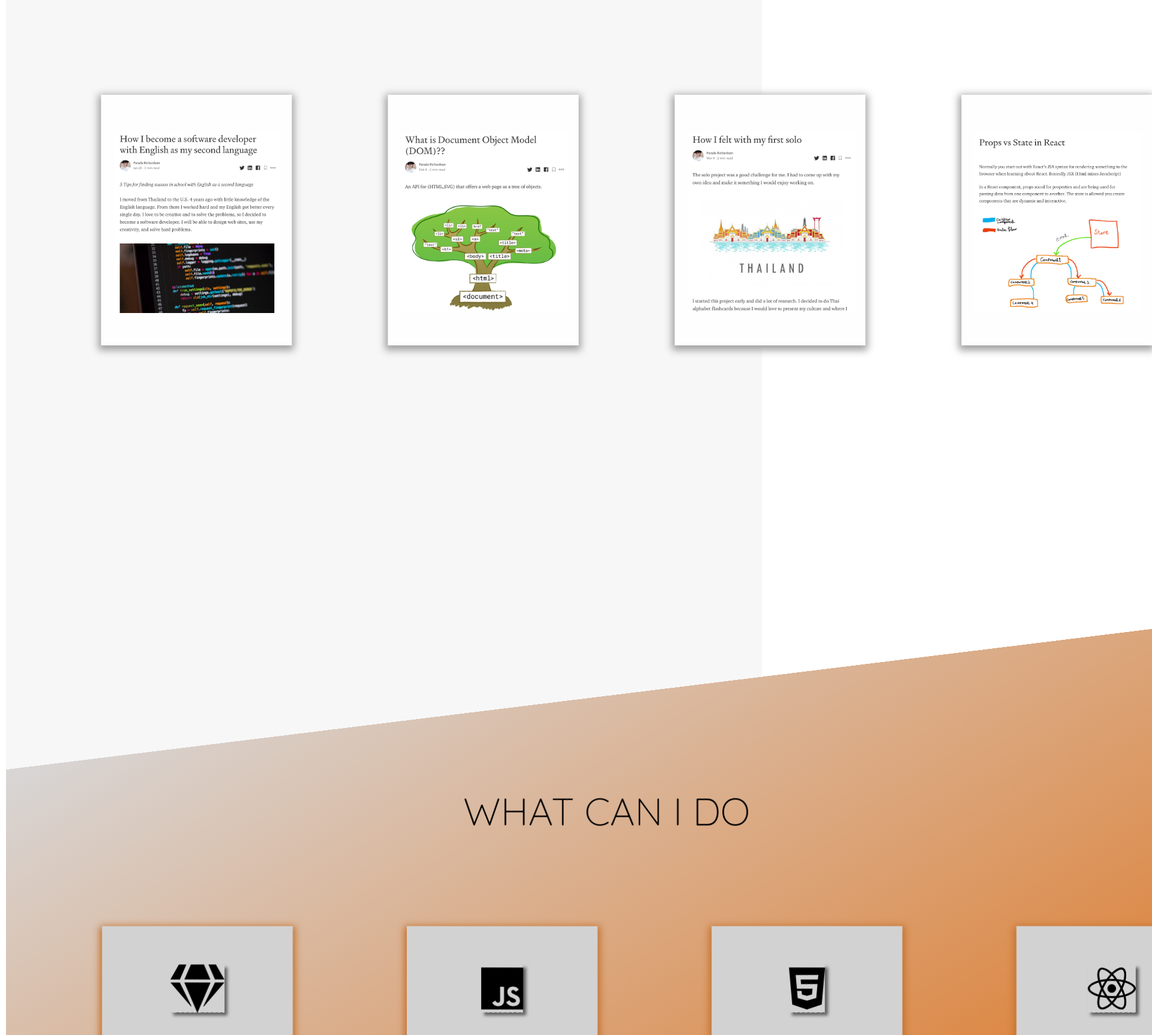
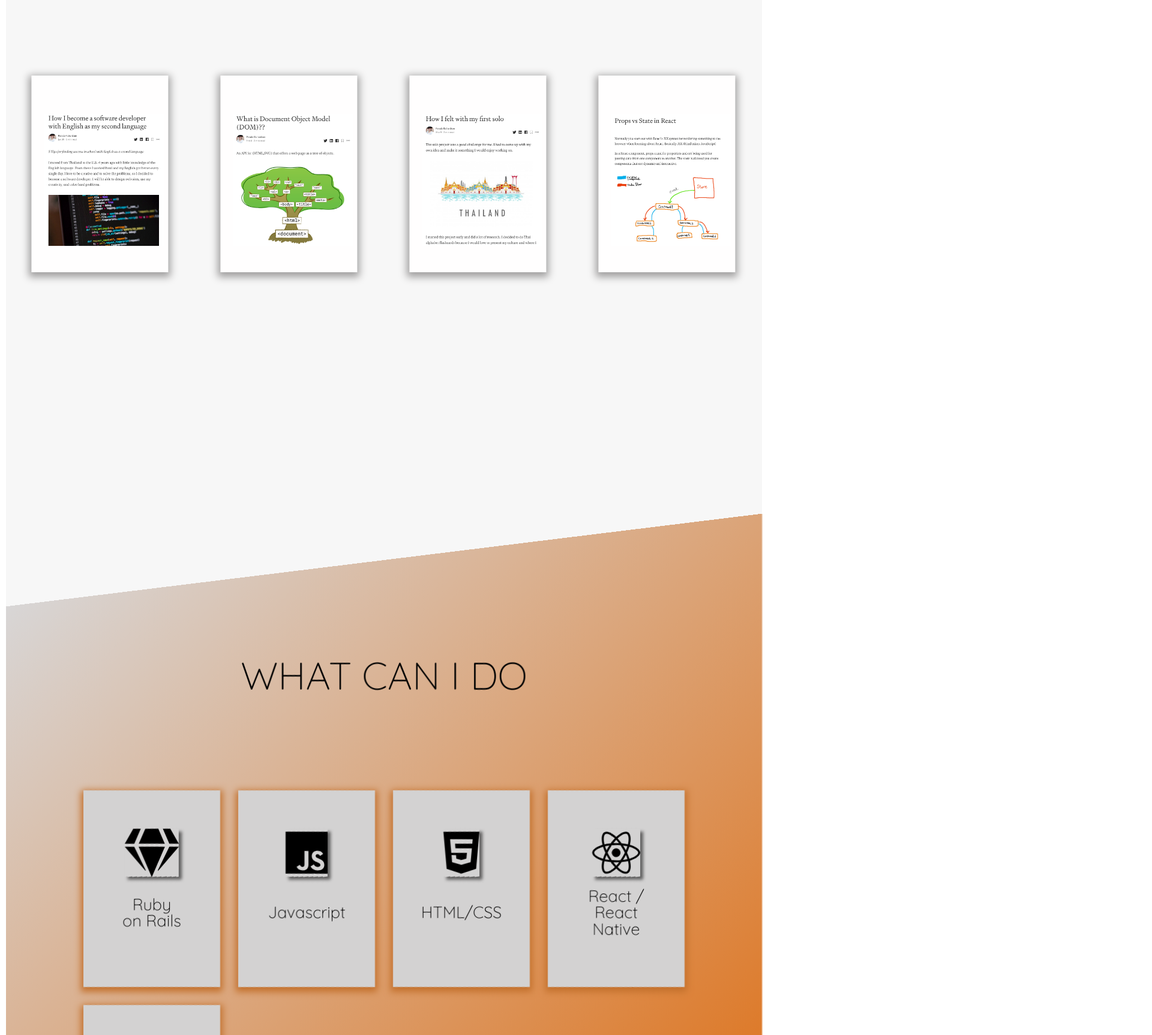
Before and after one commit to Paradafaii28/Personal-Portfolio-web-frontend, a React (Create React App) app: page / in a window 1280 px wide. Shown: the part 2160-3886 px from the top of the page at 60% size, 1920 px wide, since content can reach past the window. Built offline with nearby package versions, Linux system fonts and the light colour scheme; a web font is replaced by a local one.

Commit message:
adjust blog post

```diff
--- a/src/components/ContactMe.css
+++ b/src/components/ContactMe.css
@@ -12,10 +12,10 @@
         #1babee);
     background-repeat: no-repeat;
     background-size: 400% 400%;
-    margin-top: 5rem;
-    position: relative;
+    /* margin-top: 5rem; */
+    /* position: relative; */
     height: 47vh;
-    overflow: hidden;
+    /* overflow: hidden; */
     box-shadow: -5px 10px 12px rgb(148, 146, 146);
     animation: change 10s ease-in-out infinite;
 }
--- a/src/components/Myblogs.css
+++ b/src/components/Myblogs.css
@@ -4,10 +4,10 @@
 
 
 .container-portfolio {
-    height: 75em;
+    height: 60em;
     background-color: #f7f7f7;
     padding: 27rem 0;
-    margin-top: -18vh;
+    margin-top: -22vh;
 }
 
 .container-blog{
@@ -30,9 +30,10 @@
 }
 
 .style-cards li {
-    width: 190px;
-    height: 290px;
-    margin-left: 10rem;
+    margin: 0 auto;
+    width: 100px;
+    height: 200px;
+    /* margin-left: 10rem; */
     padding: 4rem;
     font-size: 1.7rem;
     background-color: rgb(255, 254, 254);
@@ -41,8 +42,8 @@
 }
 
 .blog {
-    width: 280px;
-    height: 300px;
+    width: 200px;
+    height: 220px;
     margin-left:-43px;
 }
 
--- a/src/components/Skill.css
+++ b/src/components/Skill.css
@@ -41,9 +41,10 @@
   }
 
   .container-list li{
-  width: 190px;
-  height: 260px;
-  margin-left: 10rem;
+  margin: 0 auto;
+  width: 100px;
+  height: 200px;
+  /* margin-left: 10rem; */
   padding: 4rem;
   font-size: 1.7rem;
   background-color: rgb(211, 210, 210);
--- a/src/components/Skill.js
+++ b/src/components/Skill.js
@@ -17,7 +17,8 @@ export default function Skill() {
                 <li className="style-li"><FontAwesomeIcon icon={['fas', 'gem']} className="icon"/>Ruby on Rails</li>
                 <li className="style-li"><FontAwesomeIcon icon={['fab', 'js']} className="icon"/>Javascript</li>
                 <li className="style-li"><FontAwesomeIcon icon={['fab', 'html5']} className="icon"/>HTML/CSS</li>
-                <li className="style-li"><FontAwesomeIcon icon={['fab', 'react']} className="icon"/>React</li>
+                <li className="style-li"><FontAwesomeIcon icon={['fab', 'react']} className="icon"/>React / React Native</li>
+                <li className="style-li"><FontAwesomeIcon icon={['fab', 'react']} className="icon"/>React / React Native</li>
             </ul>
         </div>
     </div>
```
